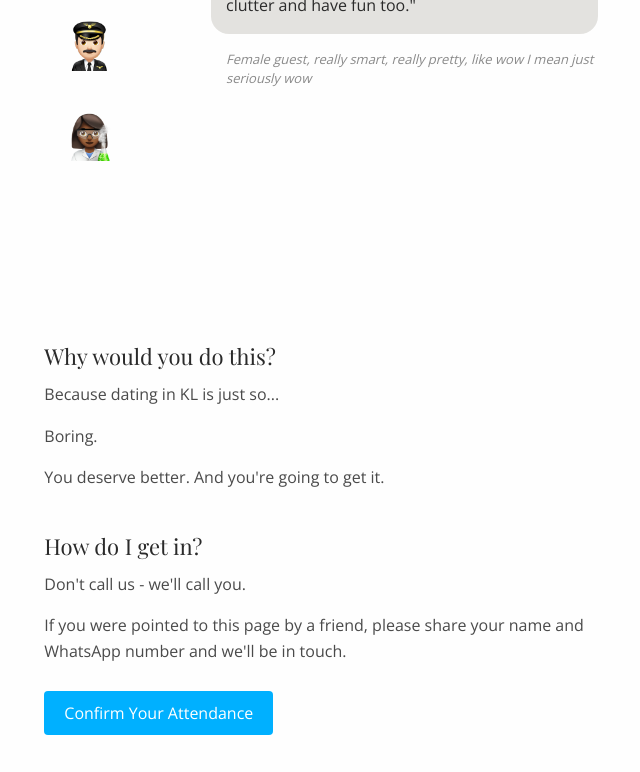
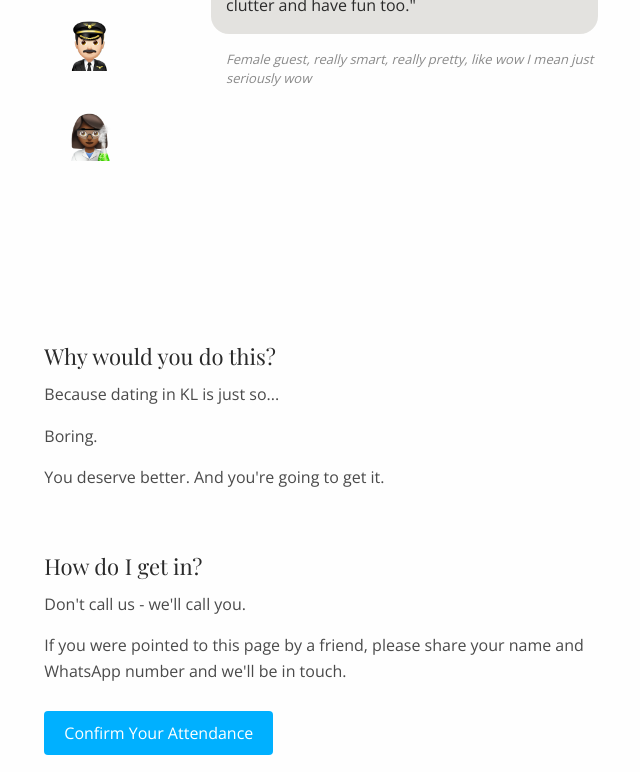
Before and after one commit to theianchan/different-way-to-date, a plain HTML site: page february.html in a window 1280 px wide. Shown: the part 1109-1881 px from the top of the page, without its empty margins (319-959 px from the left). Drawn offline with nearby package versions, Linux system fonts and the light colour scheme.

```diff
--- a/assets/scss/_main.scss
+++ b/assets/scss/_main.scss
@@ -173,14 +173,9 @@ section {
 }
 
 .attend {
-    .text,
+    .cost,
     .why {
-        margin-bottom: 40px;
-    }
-    @media (min-width: $large) {
-        .text {
-            margin-bottom: 0;
-        }
+        margin-bottom: 60px;
     }
     .phone-container {
         position: relative;
```
Also changed, not shown: assets/css/style.css, 1 other file.
